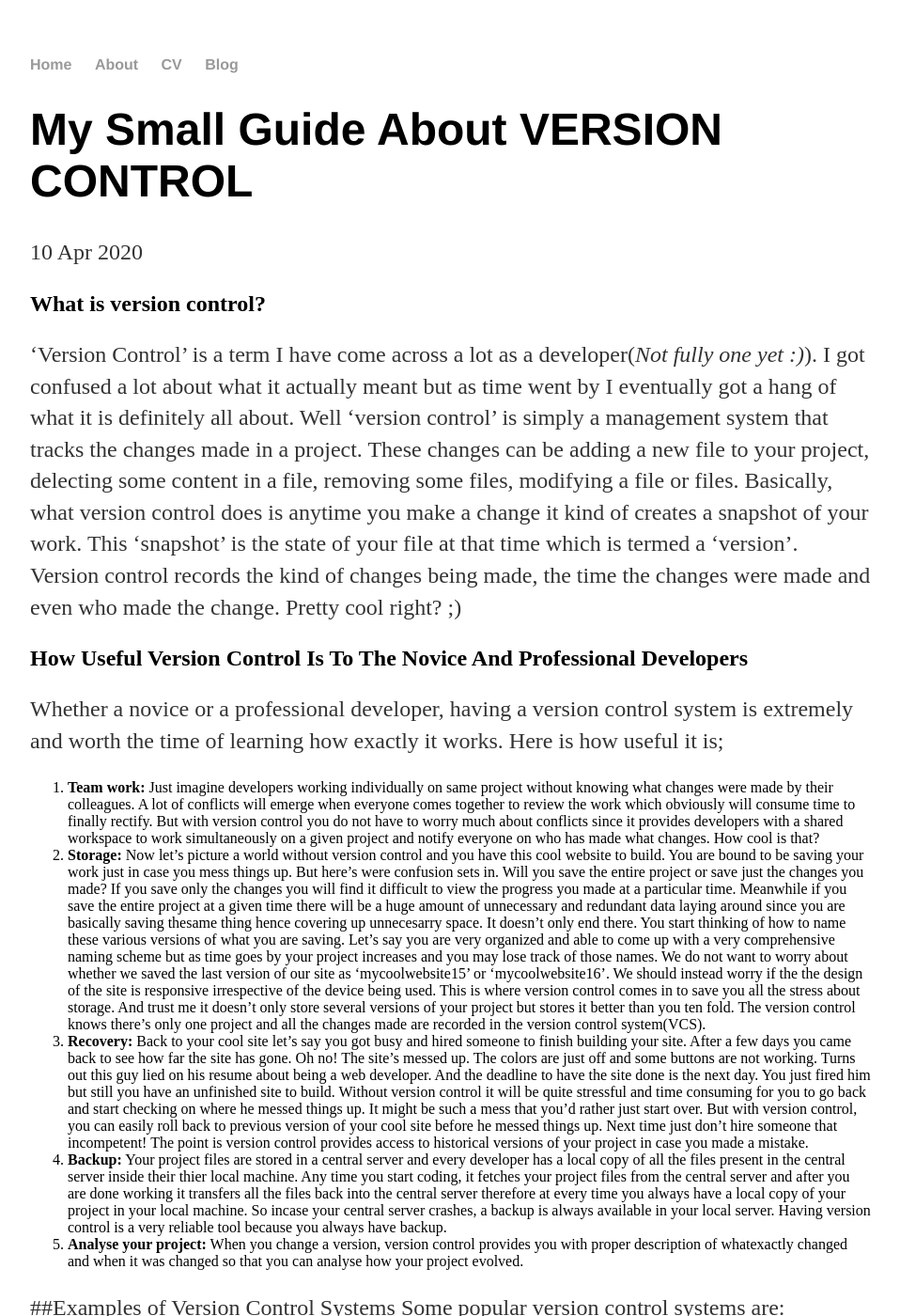
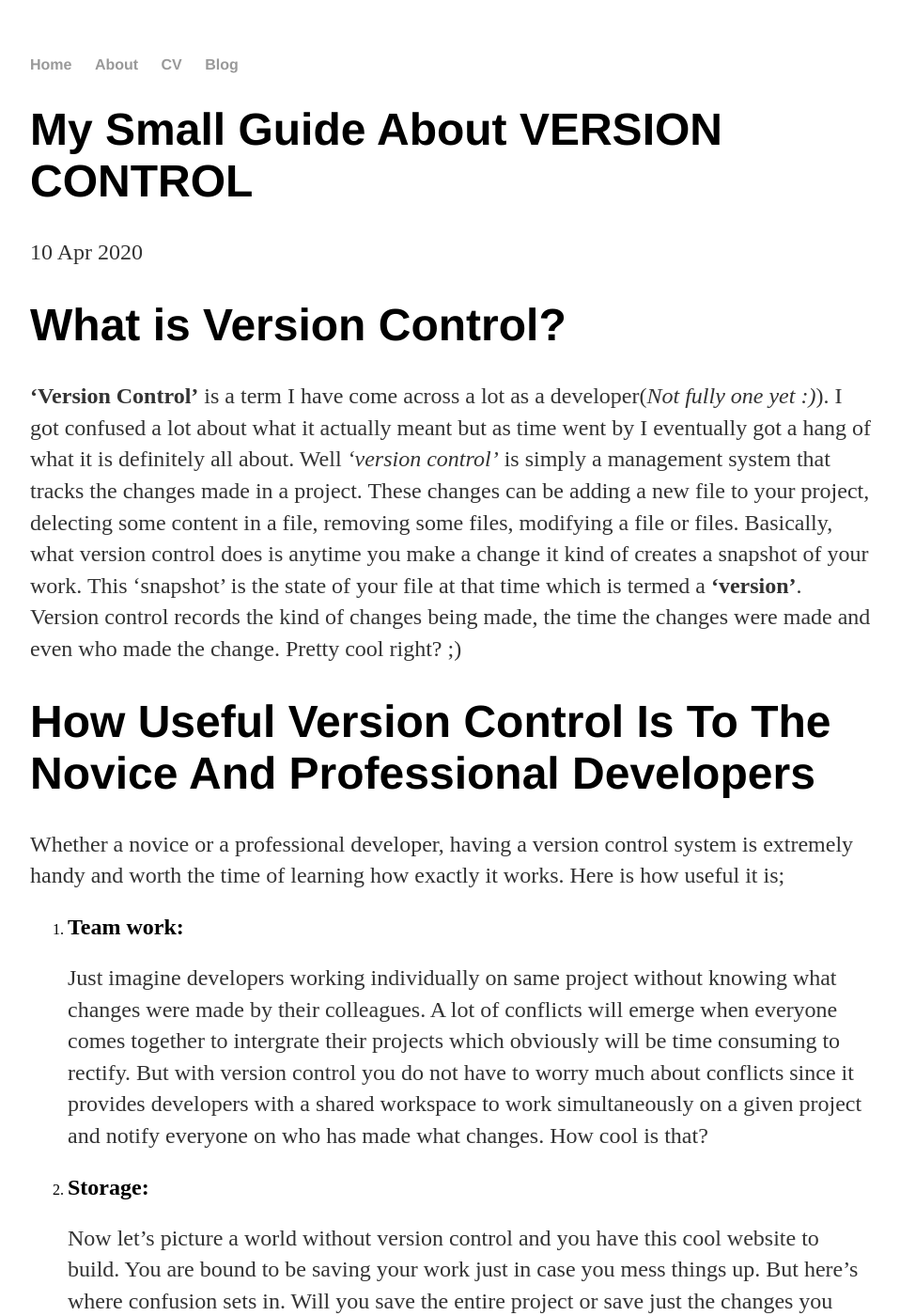
Before and after one commit to Idadelveloper/Idadelveloper.github.io, a Jekyll site: the page built from _posts/2020-04-10-about-version-control.md, in a window 1280 px wide and 1400 px high. Shown: the whole window at 94% size, without its empty margins (160-1118 px from the left). Built offline with Jekyll 4.4.1, drawn with Linux system fonts in a browser that asks for light colours; some of the changed text lies outside the part shown.

Commit message:
edited some typos

```diff
--- a/_posts/2020-04-10-about-version-control.md
+++ b/_posts/2020-04-10-about-version-control.md
@@ -4,39 +4,50 @@
 date: 2020-04-10
 ---
 
-## What is version control?
-'Version Control' is a term I have come across a lot as a developer(*Not fully one yet :)*).
-I got confused a lot about what it actually meant but as time went by I eventually got a hang of what it is definitely all about. Well 'version control' is simply a management system that tracks the changes made in a project. These changes can be adding a new file to your project, delecting some content in a file, removing some files, modifying a file or files. Basically, what version control does is anytime you make a change it kind of creates a snapshot of your work. This 'snapshot' is the state of your file at that time which is termed a 'version'. Version control records the kind of changes being made, the time the changes were made and even who made the change. Pretty cool right? ;)
+# What is Version Control?
+**'Version Control'** is a term I have come across a lot as a developer(*Not fully one yet :)*).
+I got confused a lot about what it actually meant but as time went by I eventually got a hang of what it is definitely all about. Well *'version control'* is simply a management system that tracks the changes made in a project. These changes can be adding a new file to your project, delecting some content in a file, removing some files, modifying a file or files. Basically, what version control does is anytime you make a change it kind of creates a snapshot of your work. This 'snapshot' is the state of your file at that time which is termed a **'version'**. Version control records the kind of changes being made, the time the changes were made and even who made the change. Pretty cool right? ;)
 
-## How Useful Version Control Is To The Novice And Professional Developers
-Whether a novice or a professional developer, having a version control system is extremely and worth the time of learning how exactly it works. Here is how useful it is;
-1. **Team work:**
-  Just imagine developers working individually on same project without knowing what changes were made by their colleagues. A lot of conflicts will emerge when everyone comes together to review the work which obviously will consume time to finally rectify. But with version control you do not have to worry much about conflicts since it provides developers with a shared workspace to work simultaneously on a given project and notify everyone on who has made what changes. How cool is that?
-2. **Storage:**
-  Now let's picture a world without version control and you have this cool website to build. You are bound to be saving your work just in case you mess things up. But here's were confusion sets in. Will you save the entire project or save just the changes you made? If you save only the changes you will find it difficult to view the progress you made at a particular time. Meanwhile if you save the entire project at a given time there will be a huge amount of unnecessary and redundant data laying around since you are basically saving thesame thing hence covering up unnecesarry space. It doesn't only end there. You start thinking of how to name these various versions of what you are saving. Let's say you are very organized and able to come up with a very comprehensive naming scheme but as time goes by your project increases and you may lose track of those names. We do not want to worry about whether we saved the last version of our site as 'mycoolwebsite15' or 'mycoolwebsite16'. We should instead worry if the the design of the site is responsive irrespective of the device being used. This is where version control comes in to save you all the stress about storage. And trust me it doesn't only store several versions of your project but stores it better than you ten fold. The version control knows there's only one project and all the changes made are recorded in the version control system(VCS).
-3. **Recovery:**
-  Back to your cool site let's say you got busy and hired someone to finish building your site. After a few days you came back to see how far the site has gone. Oh no! The site's messed up. The colors are just off and some buttons are not working. Turns out this guy lied on his resume about being a web developer. And the deadline to have the site done is the next day. You just fired him but still you have an unfinished site to build. Without version control it will be quite stressful and time consuming for you to go back and start checking on where he messed things up. It might be such a mess that you'd rather just start over. But with version control, you can easily roll back to previous version of your cool site before he messed things up. Next time just don't hire someone that incompetent! The point is version control provides access to historical versions of your project in case you made a mistake.
-4. **Backup:**
-  Your project files are stored in a central server and every developer has a local copy of all the files present in the central server inside their thier local machine. Any time you start coding, it fetches your project files from the central server and after you are done working it transfers all the files back into the central server therefore at every time you always have a local copy of your project in your local machine. So incase your central server crashes, a backup is always available in your local server. Having version control is a very reliable tool because you always have backup.
-5. **Analyse your project:**
-  When you change a version, version control provides you with proper description of whatexactly changed and when it was changed so that you can analyse how your project evolved.
+# How Useful Version Control Is To The Novice And Professional Developers
+Whether a novice or a professional developer, having a version control system is extremely handy and worth the time of learning how exactly it works. Here is how useful it is;
 
-##Examples of Version Control Systems
+1. ## **Team work:**
+  Just imagine developers working individually on same project without knowing what changes were made by their colleagues. A lot of conflicts will emerge when everyone comes together to intergrate their projects which obviously will be time consuming to rectify. But with version control you do not have to worry much about conflicts since it provides developers with a shared workspace to work simultaneously on a given project and notify everyone on who has made what changes. How cool is that?
+
+2. ## **Storage:**
+     Now let's picture a world without version control and you have this cool website to build. You are bound to be saving your work just in case you mess things up. But here's where confusion sets in. Will you save the entire project or save just the changes you made? If you save only the changes you will find it difficult to view the progress you made at a particular time. Meanwhile if you save the entire project at a given time there will be a huge amount of unnecessary and redundant data laying around since you are basically saving thesame thing hence covering up unnecesarry space.
+      It doesn't only end there. You start thinking of how to name these various versions of what you are saving. Let's say you are very organized and able to come up with a very comprehensive naming scheme but as time goes by your project increases and you may lose track of those names. We do not want to worry about whether we saved the last version of our site as 'mycoolwebsite15' or 'mycoolwebsite16'. We should instead worry if the the design of the site is responsive irrespective of the device being used or not. This is where version control comes in to save you all the stress about storage. And trust me it doesn't only store several versions of your project but stores it better than you ten fold. The version control knows there's only one project and all the changes made are recorded in the version control system(VCS).
+
+3. ## **Recovery:**
+    Back to your cool site let's say you got busy and hired this to finish building your site. After a few days you came back to see how far the site has gone. Oh no! The site's messed up. The colors are just off and some buttons are not working. Turns out this guy lied on his resume about being a web developer. And the deadline to have the site done is the next day. You just fired him but still you have an unfinished site to build. Without version control it will be quite stressful and time consuming for you to go back and start checking on where he messed things up. It might be such a mess that you'd rather just start over. But with version control, you can easily roll back to previous version of your cool site before he messed things up. Next time just don't hire someone that incompetent! The point is version control provides access to historical versions of your project in case you made a mistake.
+
+4. ## **Backup:**
+    Your project files are stored in a central server and every developer has a local copy of all the files present in the central server inside their thier local machine. Any time you start coding, it fetches your project files from the central server and after you are done working it transfers all the files back into the central server therefore at every time you always have a local copy of your project in your local machine. So incase your central server crashes, a backup is always available in your local server. Having version control is a very reliable tool because you always have backup.
+
+5. ## **Analyse your project:**
+    When you change a version, version control provides you with proper description of what exactly changed and when it was changed so that you can analyse how your project evolved.
+
+# Examples of Version Control Systems
 Some popular version control systems are:
+
 * **Git:**  This is an opensource distributed version control system for tracking changes in source code during software development. 'Distributed' in the sense that everyone working on a project using it has a local copy.
+
   * *Pros:*
     * Branches are easy to merge.
     * Addons can be written in many languages.
     * Offline use.
   * *Cons:*
     * Does not support 'commits' across multiple branches or tags.
+
 * **Apache Subversion (SVN):** This is an opensource centralised version control system characterised by reliability as a safe haven.
+
   * *Pros:*
     * Easy to use.
   * *Cons:*
     * Must work online
 
 * **Mercurial:** This is another opensource distributes version control system like Git. But it was designed for larger projects, mostly outside the scope of designers and independent web developers.
+
   * *Pros:*
     * Easy to learn.
     * Web server built in.
```
